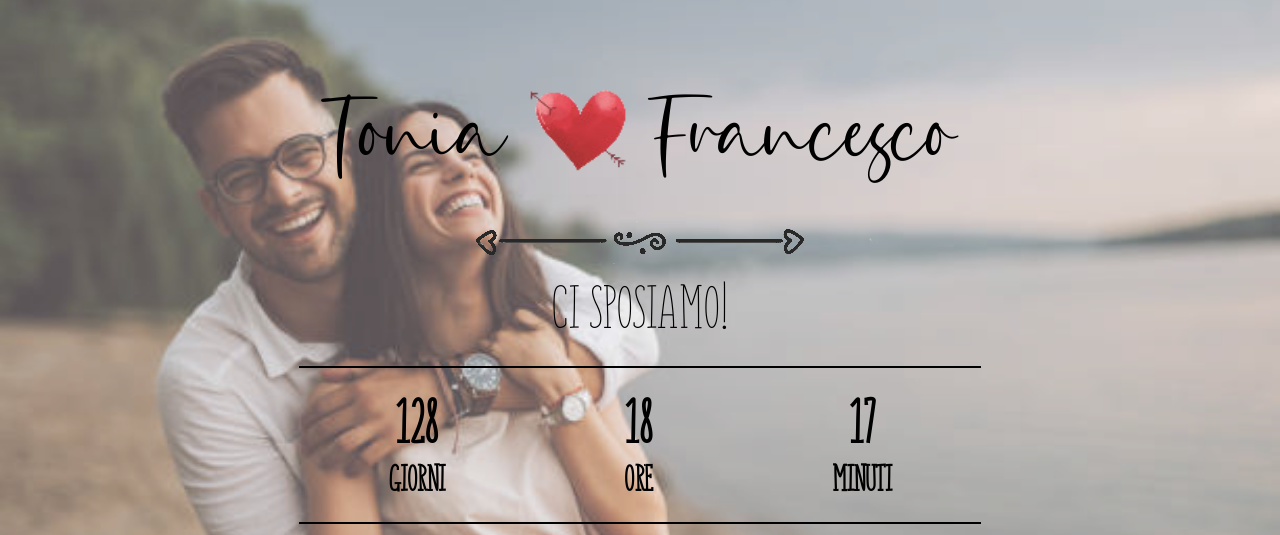
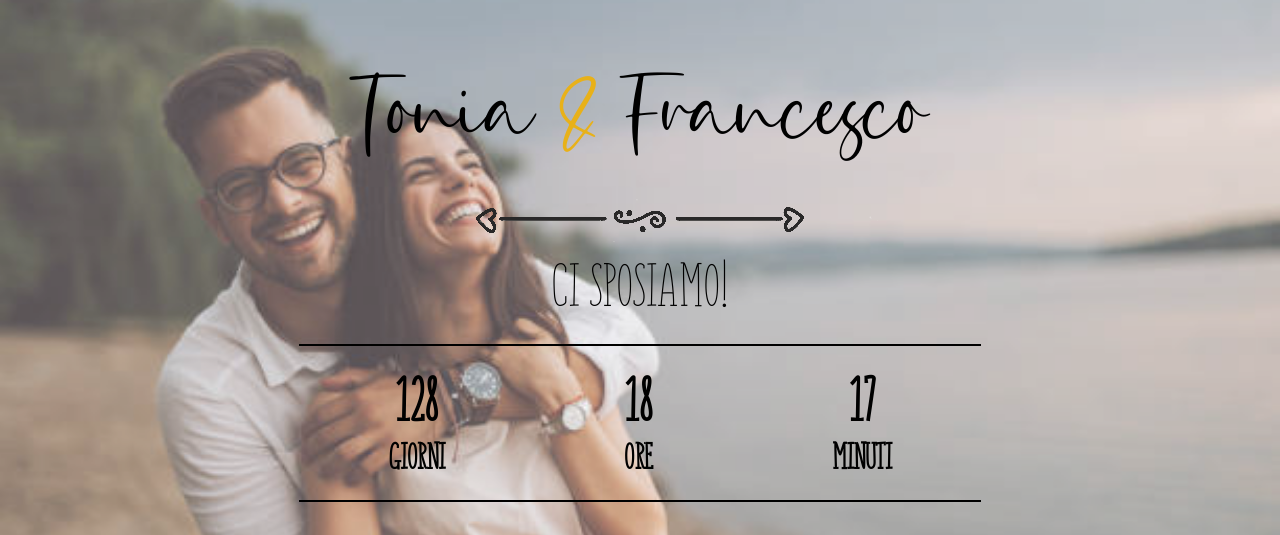
Before and after one commit to michiamoantonio/michiamoantonio.github.io, a plain HTML site: page index.html in a window 1280 px wide. Shown: the top 535 px of the page. Drawn offline with Linux system fonts and the light colour scheme.

Commit message:
aggiornamento

```diff
--- a/index.html
+++ b/index.html
@@ -24,7 +24,7 @@
 
   <div class="intro-block parallax">
     <div class="parallax-alpha">
-      <p class="intro-title"><span>Tonia </span><span><img src="./images/cuore.png" style="dispaly:inline; height: 160px; vertical-align: bottom;"/></span><span>Francesco </span> </p>
+      <p class="intro-title"><span>Tonia </span><span style="color:rgb(232,177,25); margin: 0 20px;"> & </span><span>Francesco </span> </p>
       <img class="divisore" src="./images/divisore.png"/>
       <p>Ci sposiamo!</p>
       <div class="countdown">
--- a/styles.css
+++ b/styles.css
@@ -93,7 +93,7 @@
     justify-content: center;
     flex-direction: column;
     align-items: center;
-    padding-bottom: 110px;
+    padding-bottom: 150px;
     padding-top:50px;
     width: 100%;
     box-sizing: border-box;
```
Also changed, not shown: images/fiori.png, images/fiori_.png (added), images/viaggio.png (added).
